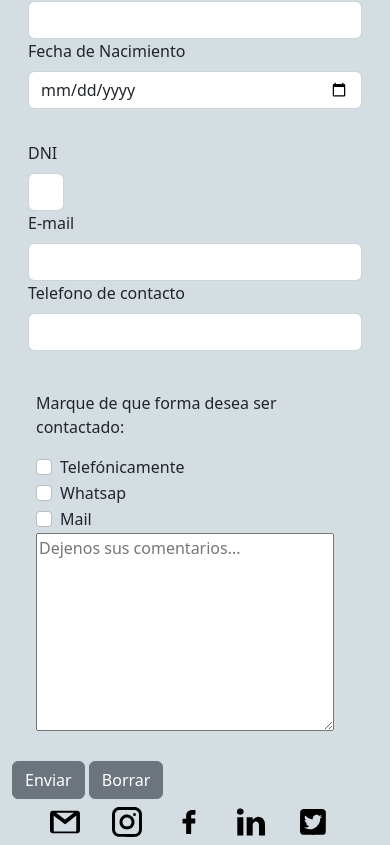
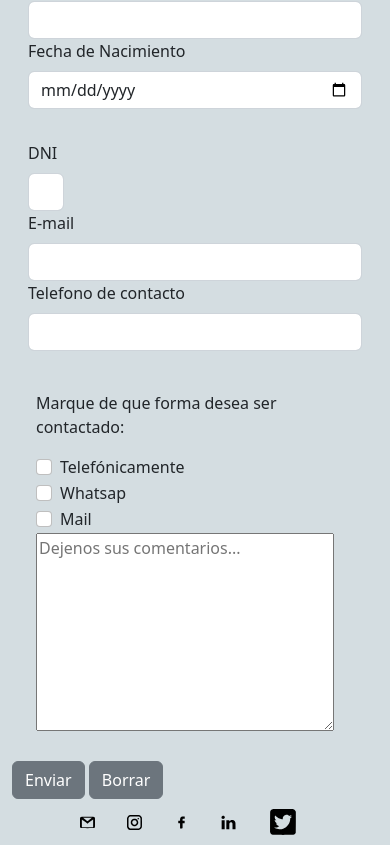
Before and after one commit to Marcelponce74/PF-PonceMarcela, a website: page pages/contacto.html in a window 390 px wide. Shown: the part 286-1131 px from the top of the page. Drawn offline with nearby package versions, Linux system fonts and the light colour scheme.

Commit message:
correcciones para vista mobile

```diff
--- a/pages/contacto.html
+++ b/pages/contacto.html
@@ -110,21 +110,21 @@
     </main>
     <!--Footer con links a redes sociales-->
     <footer class="container-fluid">
-        <div class="row">
-            <ul class="col nav d-flex justify-content-center align-items-center text-decoration-none">
-                <li class="nav-item">
-                    <a class="nav-link" id="enlacesocial" href="mailto:arqduabya@gmail.com"><img src="../assets/Imagenes/gmail.svg" alt="Correo" width="30"></a>
+        <div class="row" id="divFooter">
+            <ul class="col nav d-flex justify-content-center align-items-center text-decoration-none" id="ulFooter">
+                <li class="nav-item" id="liFooter">
+                    <a class="nav-link" id="enlacesocial" href="mailto:arqduabya@gmail.com"><img src="../assets/Imagenes/gmail.svg" id= "imgFooter" alt="Correo" width="30"></a>
                 </li>
-                <li class="nav-item">
-                    <a class="nav-link" id="enlacesocial" href="https://instagram.com/arq.duabya?igshid=YmMyMTA2M2Y="><img src="../assets/Imagenes/instagram.svg" alt="instagram" width="30"></a>
+                <li class="nav-item" id="liFooter">
+                    <a class="nav-link" id="enlacesocial" href="https://instagram.com/arq.duabya?igshid=YmMyMTA2M2Y="><img src="../assets/Imagenes/instagram.svg" id= "imgFooter" alt="instagram" width="30"></a>
                 </li>
-                <li class="nav-item">
-                    <a class="nav-link" id="enlacesocial" href="https://www.facebook.com/arqduabya.duabya"><img src="../assets/Imagenes/facebook (1).svg" alt="Facebook" width="30"></a>
+                <li class="nav-item" id="liFooter">
+                    <a class="nav-link" id="enlacesocial" href="https://www.facebook.com/arqduabya.duabya"><img src="../assets/Imagenes/facebook (1).svg" id= "imgFooter" alt="Facebook" width="30"></a>
                 </li>
-                <li class="nav-item">
-                    <a class="nav-link" id="enlacesocial" href="#"><img src="../assets/Imagenes/linkedin.svg" alt= "linkedin" width="30"></a>
+                <li class="nav-item" id="liFooter">
+                    <a class="nav-link" id="enlacesocial" href="#"><img src="../assets/Imagenes/linkedin.svg" id= "imgFooter" alt= "linkedin" width="30"></a>
                 </li>
-                <li class="nav-item">
+                <li class="nav-item" id="liFooter">
                     <a class="nav-link" id="enlacesocial" href="#"><img src="../assets/Imagenes/gorjeo.svg" alt="twitter" width="30"></a>
                 </li>
 
--- a/scss/_footer.scss
+++ b/scss/_footer.scss
@@ -2,13 +2,21 @@ footer{
     font-family: $fuentebase !important;
     font-size: $tamañobase;
     background-color: $colorbase !important;
-}
-div{
-    ul{
-        li{
-        text-decoration: none;
-        a{
-        }
+    #divFooter{
+        #ulFooter{
+            #liFooter{
+                text-decoration: none;
+                    #enlacesocial{
+                    #imgFooter{
+                    }
+                }
+            }
         }
     }
 }
+@media only screen and (max-width: 425px){
+    #imgFooter{
+        width: 15px;
+
+    }
+}
```
Also changed, not shown: index.html (+12 -12 lines), pages/nosotros.html (+12 -11 lines), pages/serviciosAsesoramiento.html (+12 -11 lines), pages/serviciosDiseño.html (+12 -11 lines), pages/serviciosGestion.html (+12 -12 lines), pages/sserviciosDireccion.html (+12 -12 lines), css/style.css.
